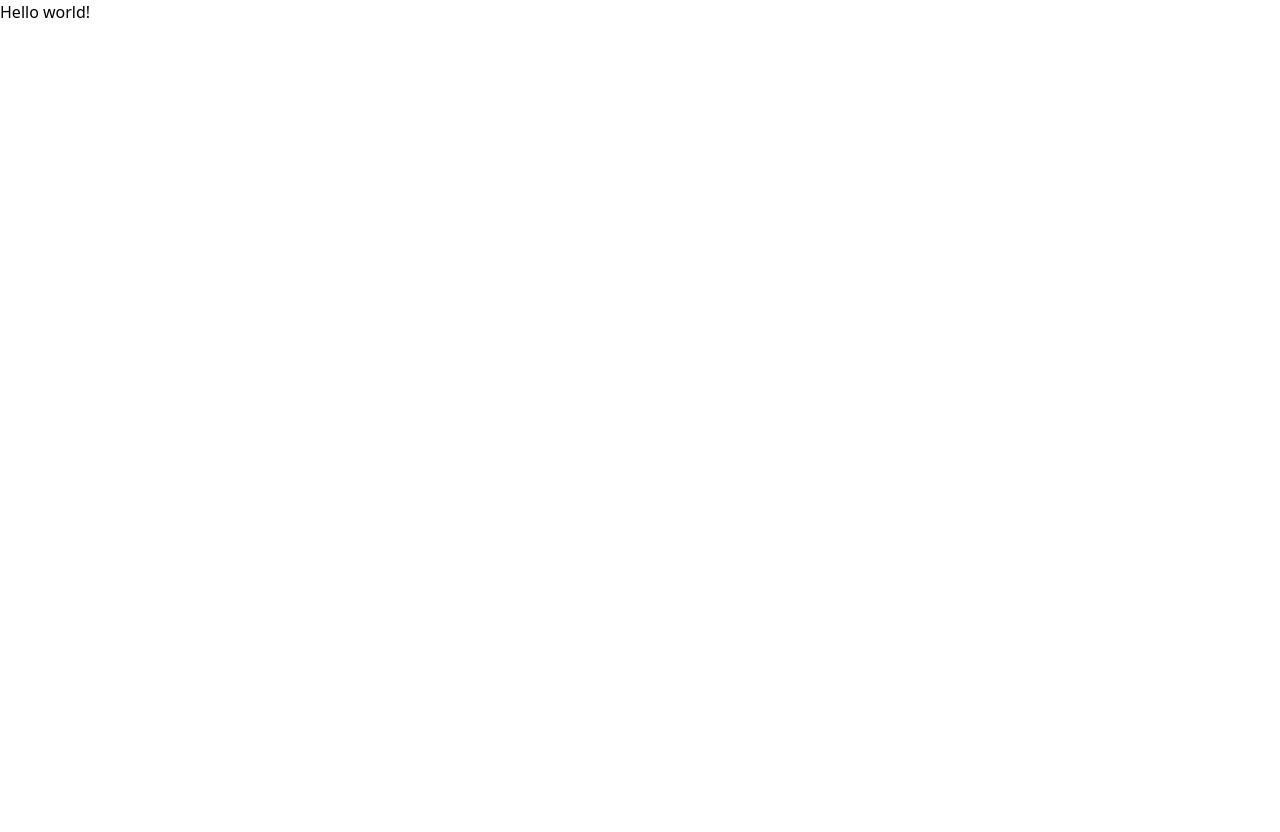
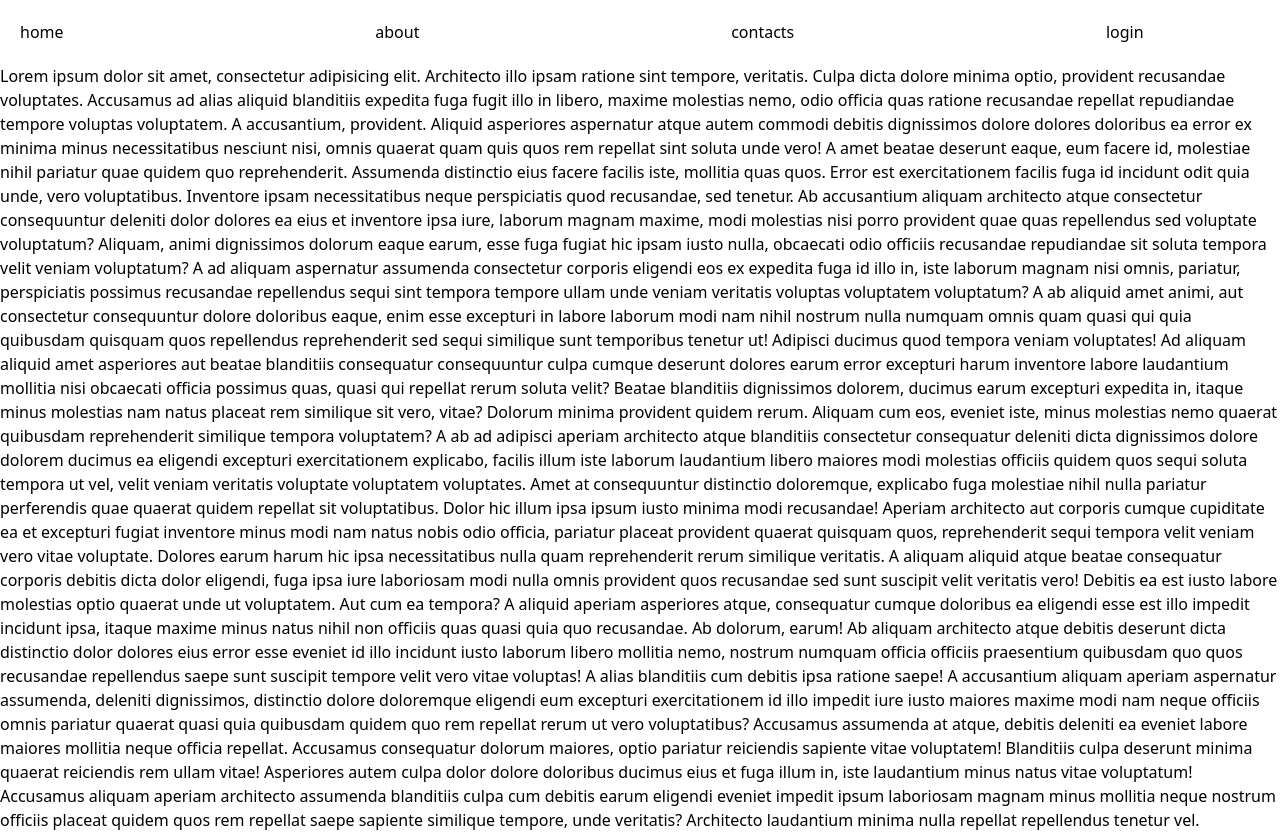
Before and after one commit to aleks1303/dec-2025_react_lessons, a React (Vite) app: page / in a window 1280 px wide. Before the commit the page ends 800 px from the top, so only its background shows below. Built offline with nearby package versions, Linux system fonts and the light colour scheme.

Commit message:
context 2 - theme

```diff
--- a/src/App.tsx
+++ b/src/App.tsx
@@ -1,9 +1,10 @@
+import MainComponent from "./components/main-component/MainComponent.tsx";
 
 
 const App = () => {
     return (
         <div>
-        Hello world!
+        <MainComponent/>
         </div>
     );
 };
--- /dev/null
+++ b/src/components/header-component/HeaderComponent.tsx
@@ -0,0 +1,22 @@
+
+
+const HeaderComponent = () => {
+    return (
+        <div className={'flex justify-between'}>
+                <div className={'flex-1/1'}>
+                    <ul className={'flex justify-between m-5'}>
+                        <li>home</li>
+                        <li>about</li>
+                        <li>contacts</li>
+                        <li>login</li>
+                    </ul>
+                </div>
+                <div className={'flex-1/10'}>
+                    <button></button>
+                    <button></button>
+                </div>
+        </div>
+    );
+};
+
+export default HeaderComponent;
--- /dev/null
+++ b/src/components/info-component/InfoComponent.tsx
@@ -0,0 +1,59 @@
+const InfoComponent = () => {
+    return (
+        <div>
+            Lorem ipsum dolor sit amet, consectetur adipisicing elit. Architecto illo ipsam ratione sint tempore,
+            veritatis. Culpa dicta dolore minima optio, provident recusandae voluptates. Accusamus ad alias aliquid
+            blanditiis expedita fuga fugit illo in libero, maxime molestias nemo, odio officia quas ratione recusandae
+            repellat repudiandae tempore voluptas voluptatem. A accusantium, provident. Aliquid asperiores aspernatur
+            atque autem commodi debitis dignissimos dolore dolores doloribus ea error ex minima minus necessitatibus
+            nesciunt nisi, omnis quaerat quam quis quos rem repellat sint soluta unde vero! A amet beatae deserunt
+            eaque, eum facere id, molestiae nihil pariatur quae quidem quo reprehenderit. Assumenda distinctio eius
+            facere facilis iste, mollitia quas quos. Error est exercitationem facilis fuga id incidunt odit quia unde,
+            vero voluptatibus. Inventore ipsam necessitatibus neque perspiciatis quod recusandae, sed tenetur. Ab
+            accusantium aliquam architecto atque consectetur consequuntur deleniti dolor dolores ea eius et inventore
+            ipsa iure, laborum magnam maxime, modi molestias nisi porro provident quae quas repellendus sed voluptate
+            voluptatum? Aliquam, animi dignissimos dolorum eaque earum, esse fuga fugiat hic ipsam iusto nulla,
+            obcaecati odio officiis recusandae repudiandae sit soluta tempora velit veniam voluptatum? A ad aliquam
+            aspernatur assumenda consectetur corporis eligendi eos ex expedita fuga id illo in, iste laborum magnam nisi
+            omnis, pariatur, perspiciatis possimus recusandae repellendus sequi sint tempora tempore ullam unde veniam
+            veritatis voluptas voluptatem voluptatum? A ab aliquid amet animi, aut consectetur consequuntur dolore
+            doloribus eaque, enim esse excepturi in labore laborum modi nam nihil nostrum nulla numquam omnis quam quasi
+            qui quia quibusdam quisquam quos repellendus reprehenderit sed sequi similique sunt temporibus tenetur ut!
+            Adipisci ducimus quod tempora veniam voluptates! Ad aliquam aliquid amet asperiores aut beatae blanditiis
+            consequatur consequuntur culpa cumque deserunt dolores earum error excepturi harum inventore labore
+            laudantium mollitia nisi obcaecati officia possimus quas, quasi qui repellat rerum soluta velit? Beatae
+            blanditiis dignissimos dolorem, ducimus earum excepturi expedita in, itaque minus molestias nam natus
+            placeat rem similique sit vero, vitae? Dolorum minima provident quidem rerum. Aliquam cum eos, eveniet iste,
+            minus molestias nemo quaerat quibusdam reprehenderit similique tempora voluptatem? A ab ad adipisci aperiam
+            architecto atque blanditiis consectetur consequatur deleniti dicta dignissimos dolore dolorem ducimus ea
+            eligendi excepturi exercitationem explicabo, facilis illum iste laborum laudantium libero maiores modi
+            molestias officiis quidem quos sequi soluta tempora ut vel, velit veniam veritatis voluptate voluptatem
+            voluptates. Amet at consequuntur distinctio doloremque, explicabo fuga molestiae nihil nulla pariatur
+            perferendis quae quaerat quidem repellat sit voluptatibus. Dolor hic illum ipsa ipsum iusto minima modi
+            recusandae! Aperiam architecto aut corporis cumque cupiditate ea et excepturi fugiat inventore minus modi
+            nam natus nobis odio officia, pariatur placeat provident quaerat quisquam quos, reprehenderit sequi tempora
+            velit veniam vero vitae voluptate. Dolores earum harum hic ipsa necessitatibus nulla quam reprehenderit
+            rerum similique veritatis. A aliquam aliquid atque beatae consequatur corporis debitis dicta dolor eligendi,
+            fuga ipsa iure laboriosam modi nulla omnis provident quos recusandae sed sunt suscipit velit veritatis vero!
+            Debitis ea est iusto labore molestias optio quaerat unde ut voluptatem. Aut cum ea tempora? A aliquid
+            aperiam asperiores atque, consequatur cumque doloribus ea eligendi esse est illo impedit incidunt ipsa,
+            itaque maxime minus natus nihil non officiis quas quasi quia quo recusandae. Ab dolorum, earum! Ab aliquam
+            architecto atque debitis deserunt dicta distinctio dolor dolores eius error esse eveniet id illo incidunt
+            iusto laborum libero mollitia nemo, nostrum numquam officia officiis praesentium quibusdam quo quos
+            recusandae repellendus saepe sunt suscipit tempore velit vero vitae voluptas! A alias blanditiis cum debitis
+            ipsa ratione saepe! A accusantium aliquam aperiam aspernatur assumenda, deleniti dignissimos, distinctio
+            dolore doloremque eligendi eum excepturi exercitationem id illo impedit iure iusto maiores maxime modi nam
+            neque officiis omnis pariatur quaerat quasi quia quibusdam quidem quo rem repellat rerum ut vero
+            voluptatibus? Accusamus assumenda at atque, debitis deleniti ea eveniet labore maiores mollitia neque
+            officia repellat. Accusamus consequatur dolorum maiores, optio pariatur reiciendis sapiente vitae
+            voluptatem! Blanditiis culpa deserunt minima quaerat reiciendis rem ullam vitae! Asperiores autem culpa
+            dolor dolore doloribus ducimus eius et fuga illum in, iste laudantium minus natus vitae voluptatum!
+            Accusamus aliquam aperiam architecto assumenda blanditiis culpa cum debitis earum eligendi eveniet impedit
+            ipsum laboriosam magnam minus mollitia neque nostrum officiis placeat quidem quos rem repellat saepe
+            sapiente similique tempore, unde veritatis? Architecto laudantium minima nulla repellat repellendus tenetur
+            vel.
+        </div>
+    );
+};
+
+export default InfoComponent;
--- /dev/null
+++ b/src/components/main-component/MainComponent.tsx
@@ -0,0 +1,14 @@
+import HeaderComponent from "../header-component/HeaderComponent.tsx";
+import InfoComponent from "../info-component/InfoComponent.tsx";
+
+
+const MainComponent = () => {
+    return (
+        <div>
+            <HeaderComponent/>
+            <InfoComponent/>
+        </div>
+    );
+};
+
+export default MainComponent;
```
